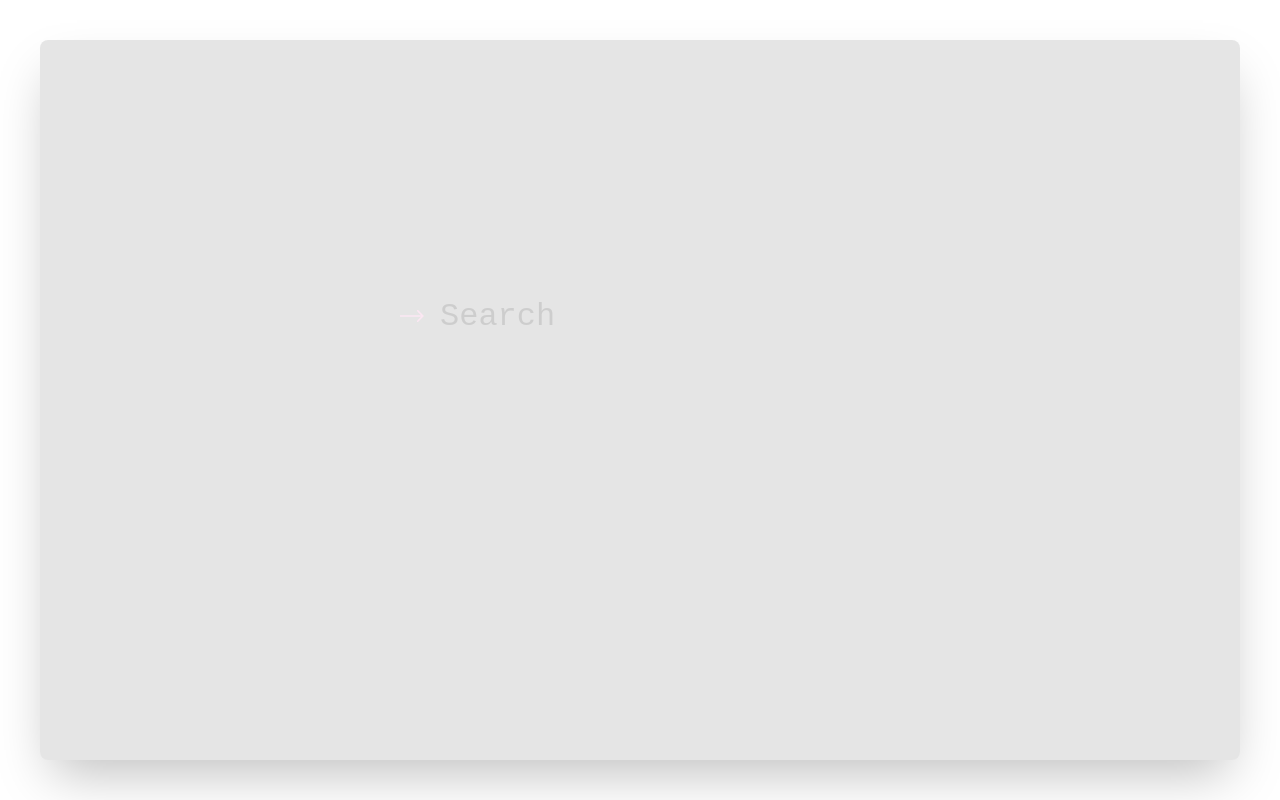
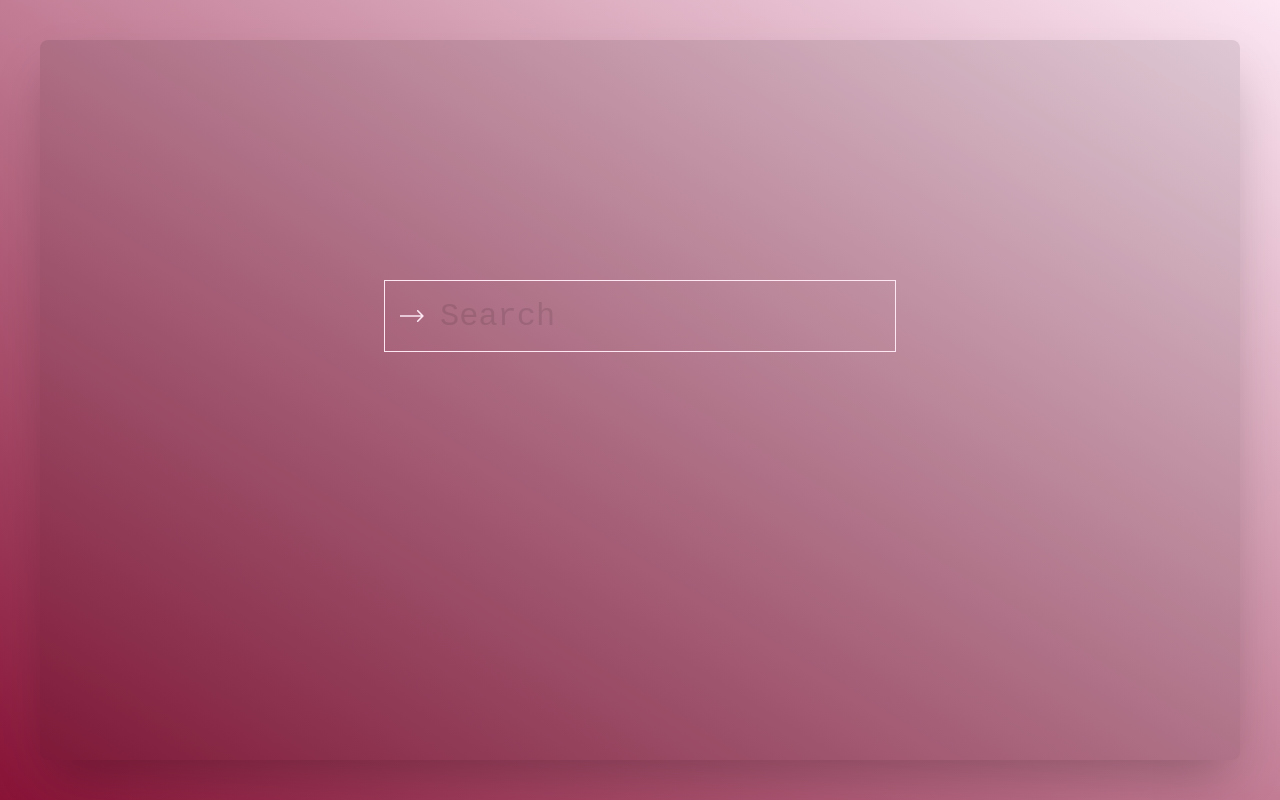
Before and after one commit to ig1711/tcd-tags, a Next.js app: page / in a window 1280 px wide. Built offline with nearby package versions, Linux system fonts and the light colour scheme.

Commit message:
netlify isnt working

```diff
--- a/components/Layout.js
+++ b/components/Layout.js
@@ -2,20 +2,59 @@ import { useEffect, useState } from 'react';
 import ColorPalletteContext from '../contexts/colorPallette';
 import AnimationContext from '../contexts/animation';
 
+// const colorPallettes = [
+//   ['emerald', 'teal', '209,250,229'],
+//   ['cyan', 'sky', '207,250,254'],
+//   ['pink', 'rose', '252,231,243'],
+//   ['lime', 'green', '236,252,203'],
+// ].map(m => [
+//   `text-${m[0]}-100`,
+//   `from-${m[1]}-900`,
+//   `to-${m[0]}-100`,
+//   `shadow-[0_0_0_1px_rgb(${m[2]})_inset]`,
+//   `rgb(${m[2]})`,
+//   `bg-${m[0]}-100`,
+//   `text-${m[1]}-900`,
+// ]);
+
 const colorPallettes = [
-  ['emerald', 'teal', '209,250,229'],
-  ['cyan', 'sky', '207,250,254'],
-  ['pink', 'rose', '252,231,243'],
-  ['lime', 'green', '236,252,203'],
-].map(m => [
-  `text-${m[0]}-100`,
-  `from-${m[1]}-900`,
-  `to-${m[0]}-100`,
-  `shadow-[0_0_0_1px_rgb(${m[2]})_inset]`,
-  `rgb(${m[2]})`,
-  `bg-${m[0]}-100`,
-  `text-${m[1]}-900`,
-]);
+  [
+    'text-emerald-100',
+    'from-teal-900',
+    'to-emerald-100',
+    'shadow-[0_0_0_1px_rgb(209,250,229)_inset]',
+    'rgb(209,250,229)',
+    'bg-emerald-100',
+    'text-teal-900',
+  ],
+  [
+    'text-cyan-100',
+    'from-sky-900',
+    'to-cyan-100',
+    'shadow-[0_0_0_1px_rgb(207,250,254)_inset]',
+    'rgb(207,250,254)',
+    'bg-cyan-100',
+    'text-sky-900',
+  ],
+  [
+    'text-pink-100',
+    'from-rose-900',
+    'to-pink-100',
+    'shadow-[0_0_0_1px_rgb(252,231,243)_inset]',
+    'rgb(252,231,243)',
+    'bg-pink-100',
+    'text-rose-900',
+  ],
+  [
+    'text-lime-100',
+    'from-green-900',
+    'to-lime-100',
+    'shadow-[0_0_0_1px_rgb(236,252,203)_inset]',
+    'rgb(236,252,203)',
+    'bg-lime-100',
+    'text-green-900',
+  ],
+];
 
 const Layout = ({ children }) => {
   const [colorPallette, setColorPallette] = useState(colorPallettes[0]);
--- a/contexts/colorPallette.js
+++ b/contexts/colorPallette.js
@@ -1,16 +1,2 @@
-const colorPallettes = [
-  ['emerald', 'teal', '209,250,229'],
-  ['cyan', 'sky', '207,250,254'],
-  ['pink', 'rose', '252,231,243'],
-  ['lime', 'green', '236,252,203'],
-].map(m => [
-  `text-${m[0]}-100`,
-  `from-${m[1]}-900`,
-  `to-${m[0]}-100`,
-  `shadow-[0_0_0_1px_rgb(${m[2]})_inset]`,
-  `rgb(${m[2]})`,
-  `bg-${m[0]}-100`,
-  `text-${m[1]}-900`,
-]);
 import { createContext } from 'react';
-export default createContext(colorPallettes[0]);
+export default createContext(null);
```
